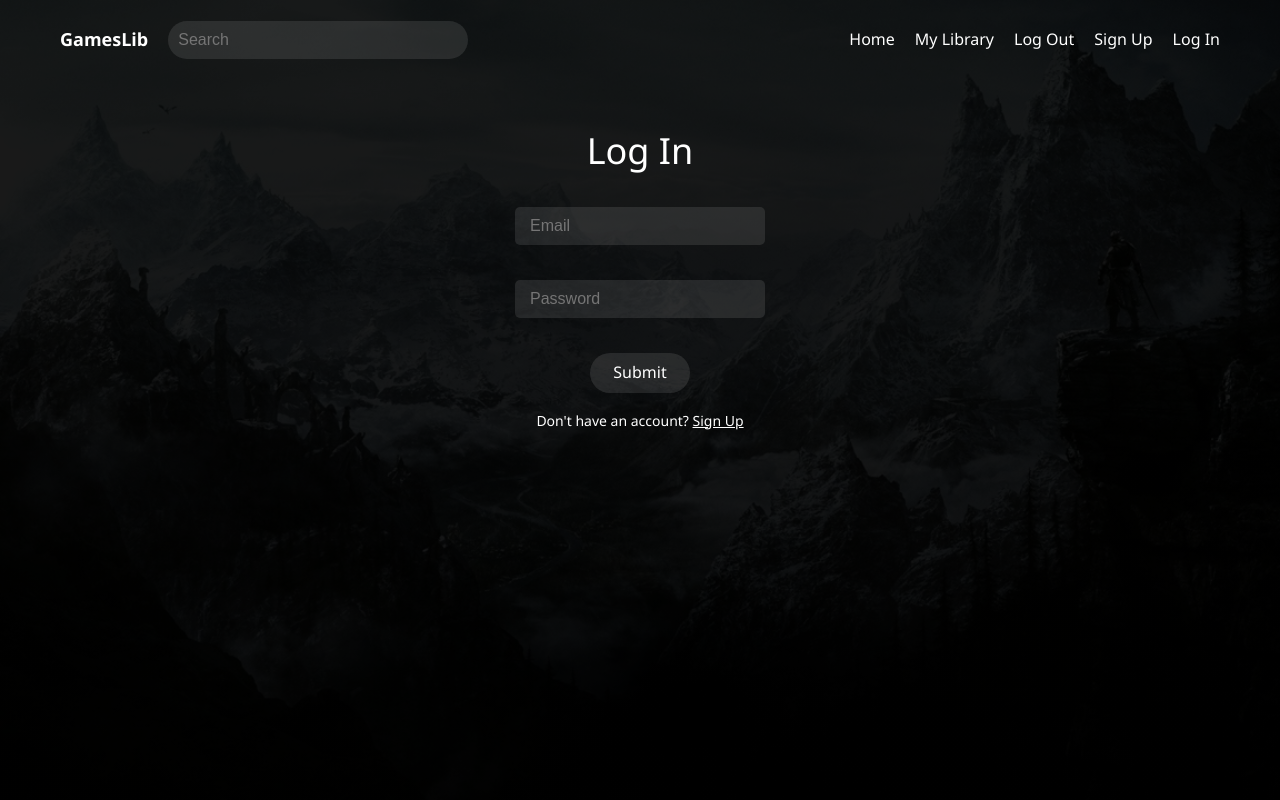
After one commit to Tarkanii/GamesLib_CS50_FP, a Flask app: page /login in a window 1280 px wide. The commit adds this page. Run offline with Flask 3, Linux system fonts and the light colour scheme.

Commit message:
FL-3, add login page

```diff
--- a/app.py
+++ b/app.py
@@ -1,4 +1,4 @@
-from flask import Flask, render_template
+from flask import Flask, render_template, request, jsonify, make_response
 
 app = Flask(__name__, template_folder = "templates")
 app.run(debug=True)
@@ -6,3 +6,19 @@ app.run(debug=True)
 @app.route("/")
 def index():
     return render_template("index.html")
+
+@app.route("/login", methods=["GET", "POST"])
+def login():
+    if request.method == "POST":
+        response = make_response({"message": "Wrong email or password!"}, 400)
+        response.headers.add_header("Content-Type", "application/json")
+        return response
+    else:
+        return render_template("login.html")
+
+@app.route("/signup", methods=["GET", "POST"])
+def signup():
+    if request.method == "POST":
+        return {}
+    else:
+        return render_template("index.html")
--- a/static/css/styles.css
+++ b/static/css/styles.css
@@ -1,7 +1,9 @@
 :root {
     --font: Segoe UI, sans-serif;
     --light-text-color: white;
+    --dark-text-color: black;
     --secondary-text-color: rgba(255, 255, 255, 0.4);
+    --error-color: rgb(210, 6, 6);
 
     --border-color: rgba(255, 255, 255, 0.1);
     --body-bg: #151515;
@@ -86,7 +88,9 @@ body {
 }
 
 #search {
-    padding: 8px 5px;
+    color: var(--light-text-color);
+    font-size: var(--fs-l);
+    padding: 10px;
     border: none;
     border-radius: 10px;
     background-color: var(--elements-bg);
@@ -94,12 +98,11 @@ body {
     min-width: 20px;
     max-width: 200px;
     margin-right: 10px;
-    font-weight: 600;
     transition: background-color var(--transition);
 }
 
 #search:hover, #search:focus  {
-    cursor: pointer;
+    color: var(--dark-text-color);
     background-color: var(--elements-bg-hover);
 }
 
@@ -129,6 +132,7 @@ body {
     background-color: var(--card-bg);
     transform: translate(100%, 0);
     transition: transform var(--transition);
+    z-index: 5;
 }
 
 .nav-menu.open {
@@ -157,6 +161,193 @@ body {
     cursor: pointer;
     color: var(--secondary-text-color);
 }
+
+
+/* MAIN */
+
+.main {
+    display: flex;
+    flex-direction: column;
+    align-items: center;
+}
+
+.login-container.container {
+    padding-top: 40px;
+}
+
+.login-bg {
+    position: fixed;
+    top: 0;
+    right: 0;
+    width: 100vw;
+    height: 100vh;
+    z-index: -1;
+    background-image: linear-gradient(rgba(0, 0, 0, 0.9), rgba(0, 0, 0, 0.9)), url('../img/login_bg.jpg');
+    background-repeat: no-repeat;
+    background-size: cover;
+}
+
+/* AUTH FORM */
+
+.form-title {
+    font-size: var(--fs-xl);
+    margin-bottom: 35px;
+}
+
+.form {
+    display: flex;
+    flex-direction: column;
+    align-items: center;
+    margin-bottom: 20px;
+}
+
+.input-container {
+    width: 100%;
+    max-width: 250px;
+    position: relative;
+    display: flex;
+    flex-direction: column;
+    margin-bottom: 35px;
+}
+
+.input {
+    color: var(--light-text-color);
+    font-size: var(--fs-l);
+    padding: 10px 15px;
+    border: none;
+    border-radius: 5px;
+    background-color: var(--elements-bg);
+    width: 100%;
+    max-width: 250px;
+    transition: background-color var(--transition);
+}
+
+.input:hover, .input:focus {
+    color: var(--dark-text-color);
+    background-color: var(--elements-bg-hover);
+}
+
+.hint {
+    opacity: 0;
+    position: absolute;
+    bottom: -20px;
+    color: var(--error-color);
+    font-size: var(--fs-sm);
+    transition: opacity var(--transition);
+}
+
+.hint.show {
+    opacity: 1;
+}
+
+.submit-button {
+    display: flex;
+    justify-content: center;
+    align-items: center;
+    color: var(--light-text-color);
+    font-size: var(--fs-l);
+    padding: 10px 15px;
+    border: none;
+    border-radius: 20px;
+    background-color: var(--elements-bg);
+    width: 100%;
+    max-width: 100px;
+    transition: background-color var(--transition), color var(--transition);
+}
+
+.submit-button:hover, .submit-button:focus {
+    cursor: pointer;
+    color: var(--dark-text-color);
+    background-color: var(--elements-bg-hover);
+}
+
+.loader {
+    width: 20px;
+    height: 20px;
+    border: 3px solid #FFF;
+    border-bottom-color: transparent;
+    border-radius: 50%;
+    display: inline-block;
+    box-sizing: border-box;
+    animation: rotation 1s linear infinite;
+}
+
+@keyframes rotation {
+    0% {
+        transform: rotate(0deg);
+    }
+    100% {
+        transform: rotate(360deg);
+    }
+}
+
+.form-link {
+    color: var(--light-text-color);
+    text-decoration: underline;
+    transition: color var(--transition);
+}
+
+.form-link:hover, .form-link:focus {
+    color: var(--secondary-text-color);
+}
+
+.modal-bg.open {
+    display: block;
+}
+
+.modal-bg {
+    display: none;
+    position: fixed;
+    top: 0;
+    left: 0;
+    min-height: 100vh;
+    min-width: 100vw;
+    background-image: linear-gradient(rgba(0, 0, 0 , 0.9), rgba(0, 0, 0 , 0.9));
+}
+
+.modal {
+    position: absolute;
+    top: 30%;
+    left: 50%;
+    max-width: 80%;
+    max-height: 200px;
+    display: flex;
+    flex-direction: column;
+    padding: 50px 30px;
+    background-color: var(--body-bg);
+    border-radius: 10px;
+    transform: translate(-50%, 0);
+}
+
+.modal .message {
+    position: relative;
+    text-align: center;
+    font-size: var(--fs-xl);
+}
+
+.modal-close-button {
+    cursor: pointer;
+    border: none;
+    background-color: transparent;
+    height: 25px;
+    width: 25px;
+    position: absolute;
+    top: 5px;
+    right: 5px;
+}
+
+.modal-close-button:hover .close-button-icon,
+.modal-close-button:focus .close-button-icon {
+    stroke: var(--secondary-text-color);
+    transition: stroke var(--transition);
+}
+
+.close-button-icon {
+    height: 25px;
+    width: 25px;
+    stroke: var(--light-text-color);
+}
+
 
 /* TABLET WIDTH */
 
@@ -243,4 +434,12 @@ body {
     .nav-menu, .nav-menu.open {
         display: none;
     }
+
+    .login-container.container {
+        padding-top: 50px;
+    }
+
+    .form-title {
+        font-size: var(--fs-xxl);
+    }
 }
--- /dev/null
+++ b/static/js/buttonHandlers.js
@@ -0,0 +1,45 @@
+export function burgerMenuHandler() {
+    const menuButton = document.querySelector(".header__menu-button");
+    const menu = document.querySelector(".nav-menu");
+
+    menuButton.addEventListener("click", () => {
+        menu.classList.toggle("open");
+
+        if (menu.classList.contains("open")) {
+            setTimeout(() => menu.classList.add("move"), 0);
+            menuButton.querySelector("use").setAttribute("href", "/static/img/icons.svg#icon-cross")
+        } else {
+            menu.classList.remove("move");
+            menuButton.querySelector("use").setAttribute("href", "/static/img/icons.svg#icon-menu")
+        }
+    })
+}
+
+export function modalCloseButtonHandler() {
+    const modalButton = document.querySelector("#modalCloseButton");
+    const modal = document.querySelector(".modal-bg");
+
+    modalButton.addEventListener("click", () => {
+        modal.classList.toggle("open");
+    })
+}
+
+export class LoadingButtonHandler {
+    text = "";
+    element = null;
+
+    constructor(element, text) {
+        this.element = element;
+        this.text = text;
+    }
+
+    activate() {
+        this.element.innerHTML = '<span class="loader"></span>';
+        this.element.setAttribute("disabled", "true");
+    }
+
+    deactivate() {
+        this.element.innerHTML = this.text;
+        this.element.removeAttribute("disabled");
+    }
+}
--- /dev/null
+++ b/static/js/index.js
@@ -0,0 +1,8 @@
+import { loginHandler } from "./login.js";
+import { burgerMenuHandler, modalCloseButtonHandler } from "./buttonHandlers.js";
+
+document.addEventListener("DOMContentLoaded", () => {
+    burgerMenuHandler();
+    modalCloseButtonHandler();
+    loginHandler();
+})
--- /dev/null
+++ b/static/js/login.js
@@ -0,0 +1,66 @@
+import { LoadingButtonHandler } from "./buttonHandlers.js";
+
+export function loginHandler() {
+    const loginForm = document.querySelector("#loginForm");
+    if (!loginForm) return;
+
+    loginForm.addEventListener("submit", async (e) => {
+        e.preventDefault();
+
+        const email = loginForm.querySelector("[name=email]").value;
+        const password = loginForm.querySelector("[name=password]").value;
+        const emailHint = loginForm.querySelector("[data-hint=email]");
+        const passwordHint = loginForm.querySelector("[data-hint=password]");
+        const emailRegex = /^(([^<>()\[\]\\.,;:\s@"]+(\.[^<>()\[\]\\.,;:\s@"]+)*)|(".+"))@((\[[0-9]{1,3}\.[0-9]{1,3}\.[0-9]{1,3}\.[0-9]{1,3}])|(([a-zA-Z\-0-9]+\.)+[a-zA-Z]{2,}))$/;
+
+        const emailValid = emailRegex.test(email);
+        const passwordValid = password.length >= 1;
+
+        if (!emailValid && !emailHint.classList.contains("show")) {
+            emailHint.classList.add("show");
+        } else if (emailValid && emailHint.classList.contains("show")) {
+            emailHint.classList.remove("show");
+        }
+
+        if (!passwordValid && !passwordHint.classList.contains("show")) {
+            passwordHint.classList.add("show");
+        } else if (passwordValid && passwordHint.classList.contains("show")) {
+            passwordHint.classList.remove("show");
+        }
+
+        if (!emailValid || !passwordValid) return;
+
+        const requestSettings = {
+            method: "POST",
+            body: JSON.stringify({ email, password }),
+            headers: {
+                "Content-Type": "application/json"
+            }
+        }
+        const loadBtn = new LoadingButtonHandler(loginForm.querySelector(".submit-button"), loginForm.querySelector(".submit-button").innerHTML);
+        loadBtn.activate();
+
+        try {
+            const response = await fetch("http://127.0.0.1:5000/login", requestSettings);
+            const data = await response.json();
+
+            if (response.status != 200) {
+                handleError(data.message);
+            }
+
+            loadBtn.deactivate();
+        } catch (error) {
+            console.log("Error", error);
+            loadBtn.deactivate();
+        }
+    });
+}
+
+function handleError(message = "Error") {
+    const modal = document.querySelector(".modal-bg");
+    modal.querySelector(".message").innerHTML = message;
+
+    if (!modal.classList.contains("open")) {
+        modal.classList.add("open");
+    }
+}
--- a/templates/layout.html
+++ b/templates/layout.html
@@ -19,26 +19,38 @@
             </button>
             <nav class="header__nav">
                 <ul class="nav-list">
+                    <li class="nav-list__element"><a class="nav-list__link" href="/">Home</a></li>
                     <li class="nav-list__element"><a class="nav-list__link" href="/my-library">My Library</a></li>
                     <li class="nav-list__element"><a class="nav-list__link" href="/logout">Log Out</a></li>
-                    <li class="nav-list__element"><a class="nav-list__link" href="/sign-up">Sign Up</a></li>
+                    <li class="nav-list__element"><a class="nav-list__link" href="/signup">Sign Up</a></li>
                     <li class="nav-list__element"><a class="nav-list__link" href="/login">Log In</a></li>
                 </ul>
             </nav>
             <nav class="nav-menu">
                 <ul class="nav-menu__list">
+                    <li class="nav-menu__list__element"><a class="nav-menu__link" href="/">Home</a></li>
                     <li class="nav-menu__list__element"><a class="nav-menu__link" href="/my-library">My Library</a></li>
                     <li class="nav-menu__list__element"><a class="nav-menu__link" href="/logout">Log Out</a></li>
-                    <li class="nav-menu__list__element"><a class="nav-menu__link" href="/sign-up">Sign Up</a></li>
+                    <li class="nav-menu__list__element"><a class="nav-menu__link" href="/signup">Sign Up</a></li>
                     <li class="nav-menu__list__element"><a class="nav-menu__link" href="/login">Log In</a></li>
                 </ul>
             </nav>
         </div>
     </header>
-    <main>
-        {% block body %}{% endblock %}
+    <main class="main">
+        {% block main %}{% endblock %}
     </main>
     <footer></footer>
-    <script src="/static/js/script.js"></script>
+    <div class="modal-bg">
+        <div class="modal">
+            <button class="modal-close-button" id="modalCloseButton">
+                <svg class="close-button-icon">
+                    <use href="/static/img/icons.svg#icon-cross"></use>
+                </svg>
+            </button>
+            <p class="message">Wrong email or password</p>
+        </div>
+    </div>
+    <script type="module" src="/static/js/index.js"></script>
 </body>
 </html>
--- /dev/null
+++ b/templates/login.html
@@ -0,0 +1,21 @@
+{% extends "layout.html" %}
+
+{% block main %}
+    <div class="container login-container">
+        <form class="form" action="#" id="loginForm">
+            <h2 class="form-title">Log In</h2>
+            <div class="input-container">
+                <input class="input" required autocomplete="off" placeholder="Email"  type="text" name="email">
+                <span class="hint" data-hint="email">Email is not correct!</span>
+            </div>
+            <div class="input-container">
+                <input class="input" required autocomplete="off" placeholder="Password"  type="password" name="password">
+                <span class="hint" data-hint="password">Required field!</span>
+            </div>
+
+            <button class="submit-button" type="submit">Submit</button>
+        </form>
+    </div>
+    <p>Don't have an account? <a href="/signup" class="form-link">Sign Up</a></p>
+    <div class="login-bg"></div>
+{% endblock %}
```
Also changed, not shown: static/js/script.js (deleted, +0 -16 lines), static/img/login_bg.jpg (added), static/img/signup_bg.jpg (added).
